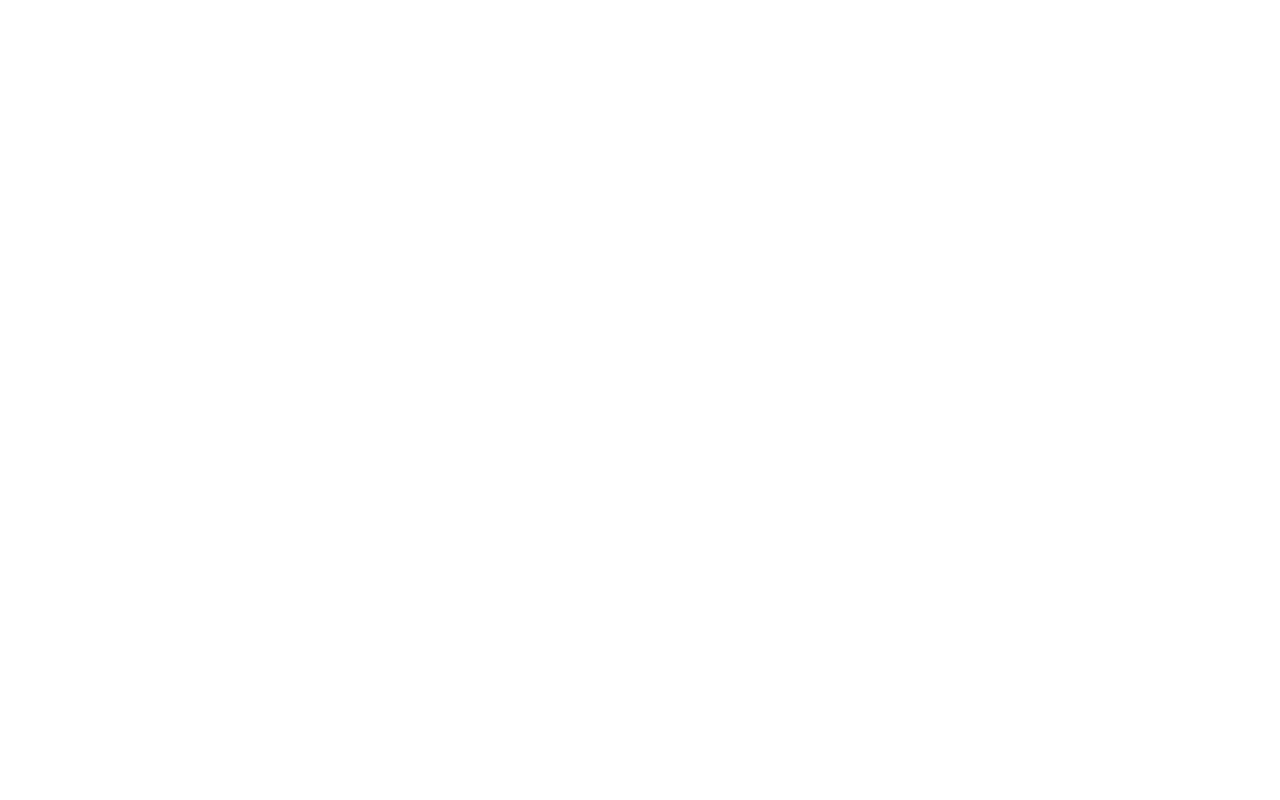
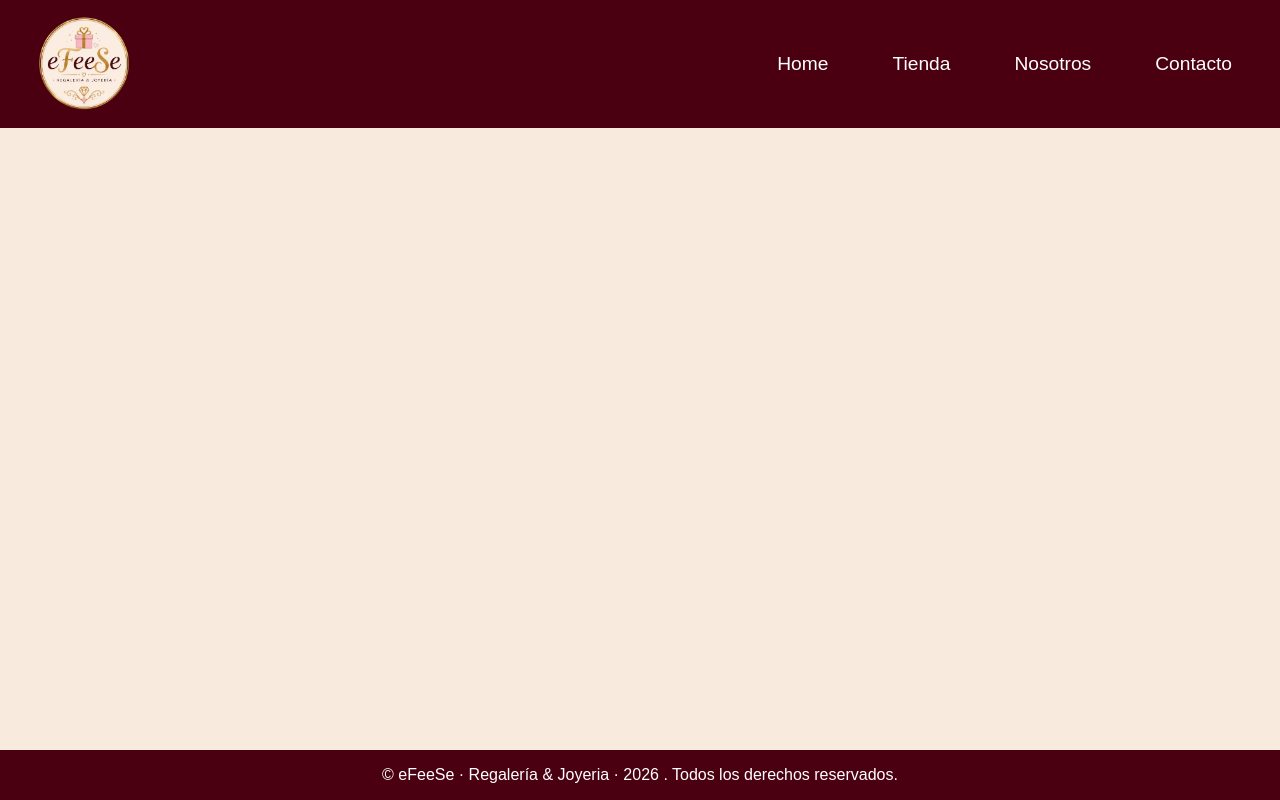
Before and after one commit to SHector777/Front-End-JS-26125, a plain HTML site: page pages/nosotros.html in a window 1280 px wide. Drawn offline with Linux system fonts and the light colour scheme.

Commit message:
Estructura basica HTML de tieneda, contacto y nosotros

```diff
--- a/pages/nosotros.html
+++ b/pages/nosotros.html
@@ -3,9 +3,28 @@
 <head>
     <meta charset="UTF-8">
     <meta name="viewport" content="width=device-width, initial-scale=1.0">
-    <title>Document</title>
+    <title>Nosotros</title>
+    <link rel="stylesheet" href="../style/styles.css">
+    <link rel="icon" type="image/x-icon" href="../assets/ico/logo.ico">
 </head>
-<body>
+<body class="home">
+    <header class="header">
+        <img src="../assets/img/logo.webp" alt="Logo de eFeeSe" class="logo">
+        <nav class="nav">
+            <ul class="nav-list">
+                <li><a href="../index.html">Home</a></li>
+                <li><a href="../pages/tienda.html">Tienda</a></li>
+                <li><a href="../pages/nosotros.html">Nosotros</a></li>
+                <li><a href="../pages/contacto.html">Contacto</a></li>
+            </ul>
+        </nav>
+    </header>
+    <main class="main">
 
+    </main>
+    <footer class="footer">
+        <p>&copy; eFeeSe · Regalería & Joyeria · 2026 . Todos los derechos reservados.</p>
+    </footer>
+    <script></script>
 </body>
 </html>
```
Also changed, not shown: index.html (+2 -1 lines), pages/productos.html (deleted, +0 -11 lines), pages/tienda.html (added, +30 -0 lines), js/script.js (added).
